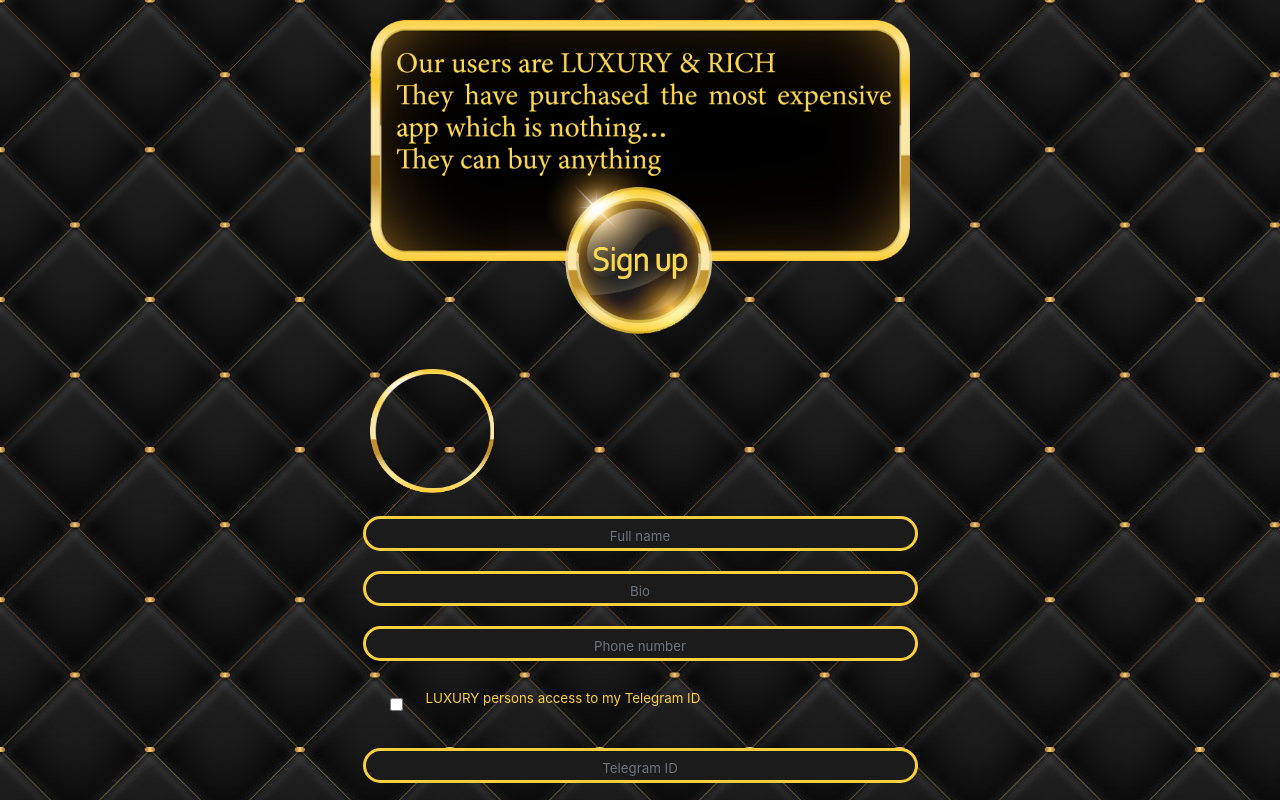
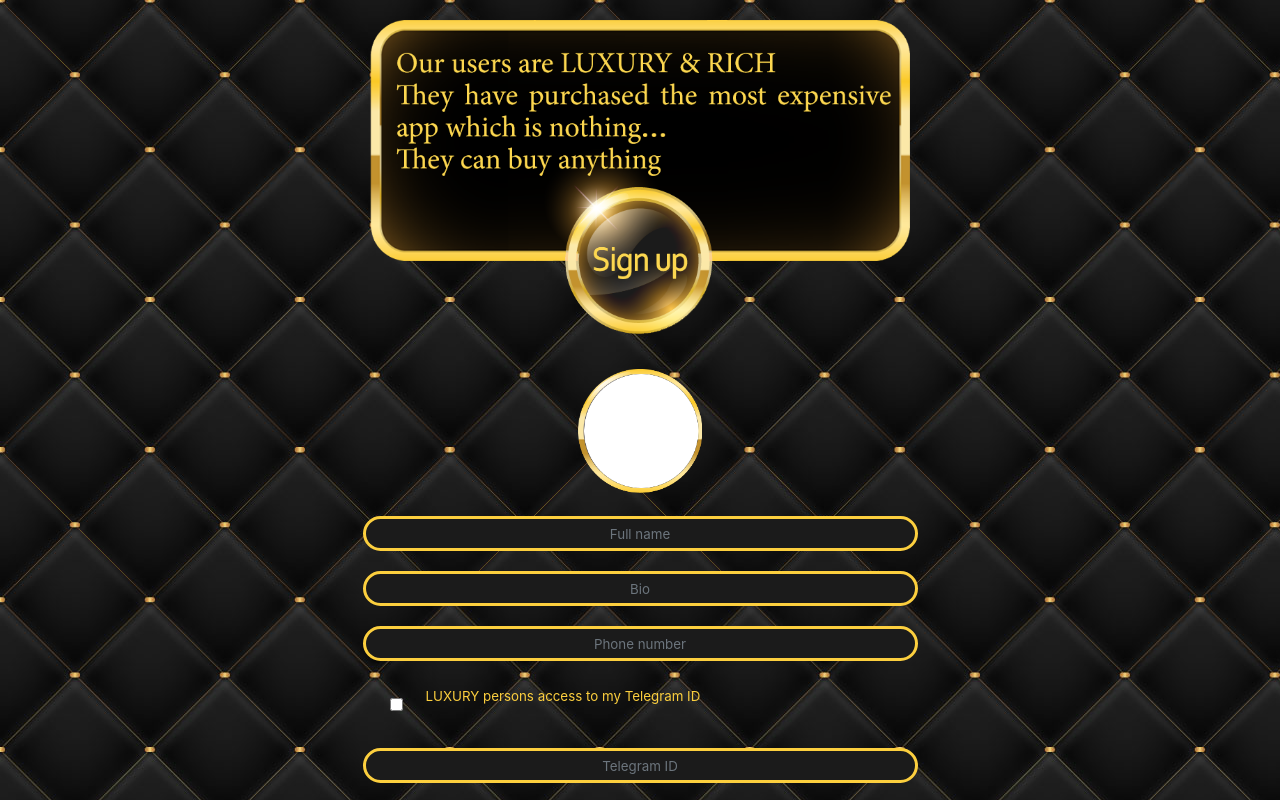
Before and after one commit to rasfan/richclub, a React (Create React App) app: page /dashboard in a window 1280 px wide. Shown: the top 800 px of the page. Built offline with nearby package versions, Linux system fonts and the light colour scheme.

Commit message:
input file fixed

```diff
--- a/src/Components/dashboard/Dashboard.js
+++ b/src/Components/dashboard/Dashboard.js
@@ -2,7 +2,7 @@ import React, { Component } from 'react';
 import './Dashboard.scss';
 import { Container, Row, Col, InputGroup, Input, InputGroupAddon, InputGroupText } from 'reactstrap';
 import Save from './../../utils/images/save.png';
-import border from './../../utils/images/imag-border.png';
+import border from './../../utils/images/image-border1.png';
 import signup from './../../utils/images/login.png';
 class Dashboard extends Component {
     render() {
@@ -26,7 +26,7 @@ class Dashboard extends Component {
 
                     <Row className="uploadfile">
                         <Col md="3" xs="4"></Col>
-                        <Col md="6" xs="4">
+                        <Col className="uploadfile1" md="6" xs="4">
 
                             <label >
                                 <img width="60%" height="60%" src={border} alt="upload"></img>
--- a/src/Components/dashboard/Dashboard.scss
+++ b/src/Components/dashboard/Dashboard.scss
@@ -14,6 +14,9 @@
 }
 .inputfile:hover {
     cursor: pointer;
+}
+#myfile :hover{
+    cursor: pointer  ;
 }
 .colcheck {
     // background-color: #1b1b1b !important;
@@ -91,3 +94,7 @@ label span input :hover{
 .save{
     margin-bottom: 15px !important
 }
+
+.uploadfile1{
+    text-align: center  !important;
+}
--- a/src/Components/register/Register.js
+++ b/src/Components/register/Register.js
@@ -12,13 +12,13 @@ class Register extends Component {
                         <Col
                             xs={{ size: '6', offset: 3 }}
                             className="home-logo"
-                        >
-                            <img
-                                src={logo}
-                                width="100%"
-                                height="100%"
-                                alt="logo"
-                            />
+                        > <a href="/">  <img
+                            src={logo}
+                            width="100%"
+                            height="100%"
+                            alt="logo"
+                        /></a>
+
                         </Col>
                     </Row>
                     <Col md={{ size: '6', offset: 3 }} className="colInput">
--- a/src/Components/sign-in/Sign-in.js
+++ b/src/Components/sign-in/Sign-in.js
@@ -12,13 +12,13 @@ class SignIn extends Component {
                         <Col
                             xs={{ size: '6', offset: 3 }}
                             className="home-logo"
-                        >
-                            <img
-                                src={logo}
-                                width="100%"
-                                height="100%"
-                                alt="logo"
-                            />
+                        > <a href="/"><img
+                            src={logo}
+                            width="100%"
+                            height="100%"
+                            alt="logo"
+                        /></a>
+
                         </Col>
                     </Row>
 
--- a/src/Components/sign-in/Sign-in.scss
+++ b/src/Components/sign-in/Sign-in.scss
@@ -2,6 +2,7 @@
 input{
     font-size: 10pt !important;
     height: 35px !important;
+    padding-bottom: 10px !important
    // height: 30px !important;
   //  border: 3px solid #fccf3e !important;
   //  border-radius: 30px !important;
@@ -11,6 +12,7 @@ input{
 }
 .input {
     margin-bottom: 15px;
+    padding-bottom: 10px !important;
     background-color: #1b1b1b !important;
     border: 3px solid #fccf3e !important;
     border-radius: 30px !important;
--- a/src/Components/welcome/Welcome.js
+++ b/src/Components/welcome/Welcome.js
@@ -31,13 +31,13 @@ class Welcome extends Component {
                         md={{ size: '4', offset: 4 }}
                         xs={{ size: '6', offset: 3 }}
                         className="home-logo"
-                    >
-                        <img
-                            src={logo}
-                            width="100%"
-                            height="100%"
-                            alt="logo"
-                        />
+                    > <a href="/"> <img
+                        src={logo}
+                        width="100%"
+                        height="100%"
+                        alt="logo"
+                    /></a>
+
                     </Col>
                 </Row>
                 <Row>
```
